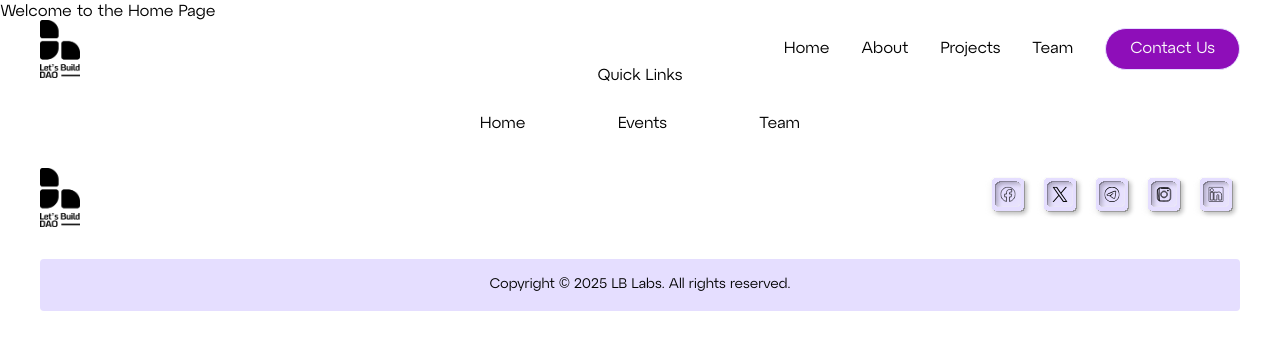
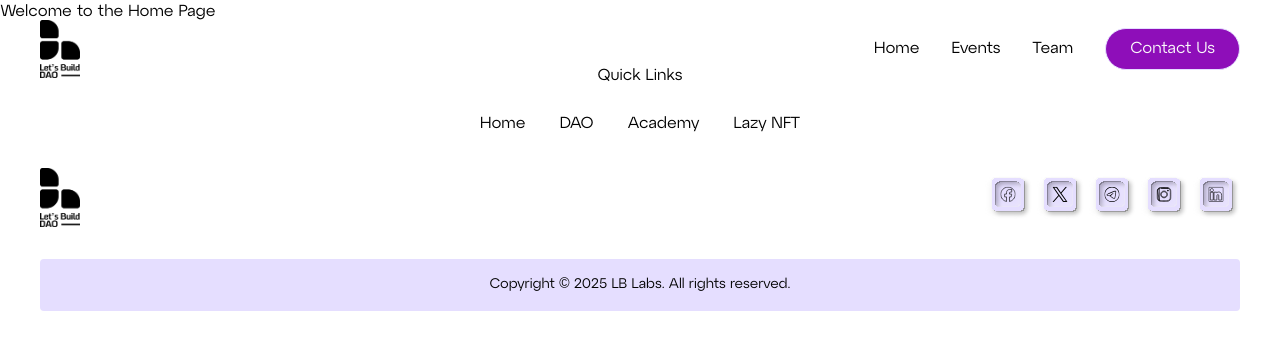
Before and after one commit to Let-s-build-DAO/lets-build-events, a Next.js app: page / in a window 1280 px wide. Shown: the top 350 px of the page. Built offline with nearby package versions, Linux system fonts and the light colour scheme.

Commit message:
feat: Update footer and header navigation links to reflect new site structure

```diff
--- a/src/components/Footer.tsx
+++ b/src/components/Footer.tsx
@@ -8,8 +8,9 @@ const Footer = () => {
         <p className='mb-6'>Quick Links</p>
         <div className='flex lg:w-80 mx-auto justify-between'>
           <p><Link href='/'>Home</Link></p>
-          <p><Link href='/events'> Events </Link></p>
-          <p><Link href="https://labs.lbdao.xyz/">Team</Link> </p>
+          <p><Link href='https://lbdao.xyz/'> DAO </Link></p>
+          <p><Link href="https://academy.lbdao.xyz/">Academy</Link> </p>
+          <p><Link href="https://lazy.lbdao.xyz/">Lazy NFT</Link></p>
         </div>
       </div>
       <div className='lg:flex justify-between my-8'>
--- a/src/components/HeaderNav.tsx
+++ b/src/components/HeaderNav.tsx
@@ -66,22 +66,20 @@ const HeaderNav = () => {
             </Link>
           </p>
           <p className="my-3">
-            <Link href="/#about" className="hover:text-[#8E0EB9]">
-              About
+            <Link href="/events" className="hover:text-[#8E0EB9]">
+              Events
             </Link>
           </p>
           <p className="my-3">
-            <Link href="/#projects" className="hover:text-[#8E0EB9]">
-              Projects
-            </Link>
-          </p>
-          <p className="my-3">
-            <Link href="/#team" className="hover:text-[#8E0EB9]">
+            <Link
+              href="https://www.labs.lbdao.xyz/"
+              className="hover:text-[#8E0EB9]"
+            >
               Team
             </Link>
           </p>
 
-          <Link href={"/#contact"}>
+          <Link href={"mailto:hello@lbdao.xyz"}>
             <button className="rounded-full text-[#FBFBFB] my-3 py-2 px-6 border border-[#E5DEFF] bg-[#8E0EB9]">
               Contact Us
             </button>
```
